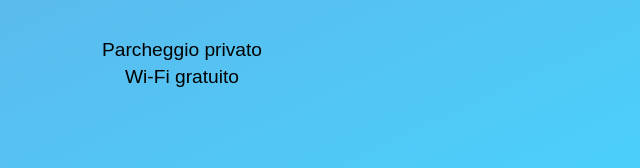
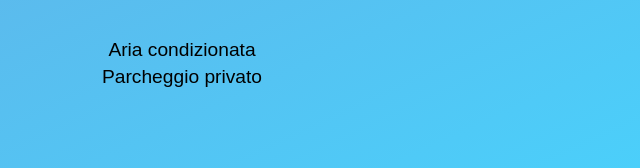
Before and after one commit to Mothxxx/bnb-le-dune, a Flask app: page /camere in a window 1280 px wide. Shown: the part 1512-1680 px from the top of the page, without its empty margins (458-1098 px from the left). Run offline with Flask 3, Linux system fonts and the light colour scheme; some web fonts are replaced.

Commit message:
release 1.0

```diff
--- a/templates/camere.html
+++ b/templates/camere.html
@@ -264,8 +264,8 @@
         <div class="room-comforts">
             <h3>Comfort</h3>
             <ul>
-                <li>Parcheggio privato</li>
-                <li>Wi-Fi gratuito</li>
+              <li>Aria condizionata</li>
+              <li>Parcheggio privato</li>
             </ul>
         </div>
 
```
